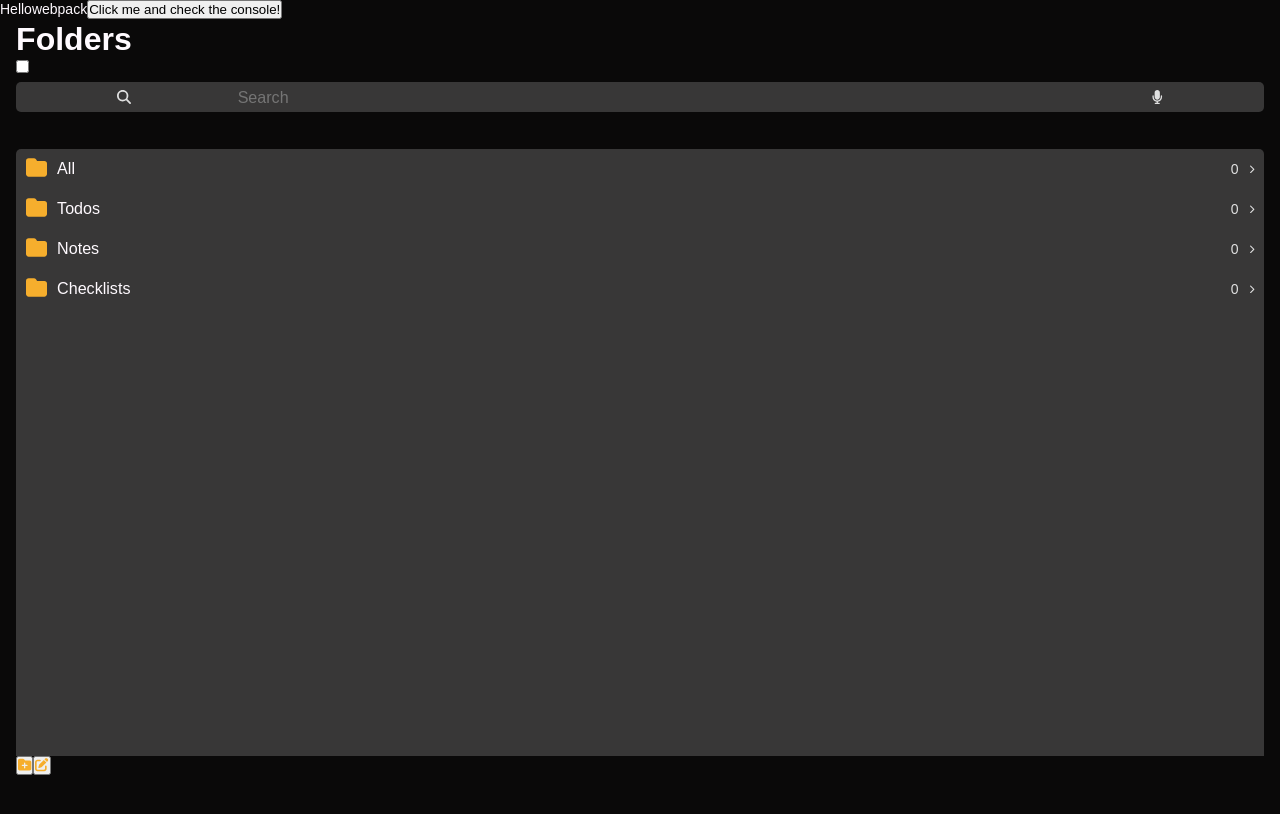
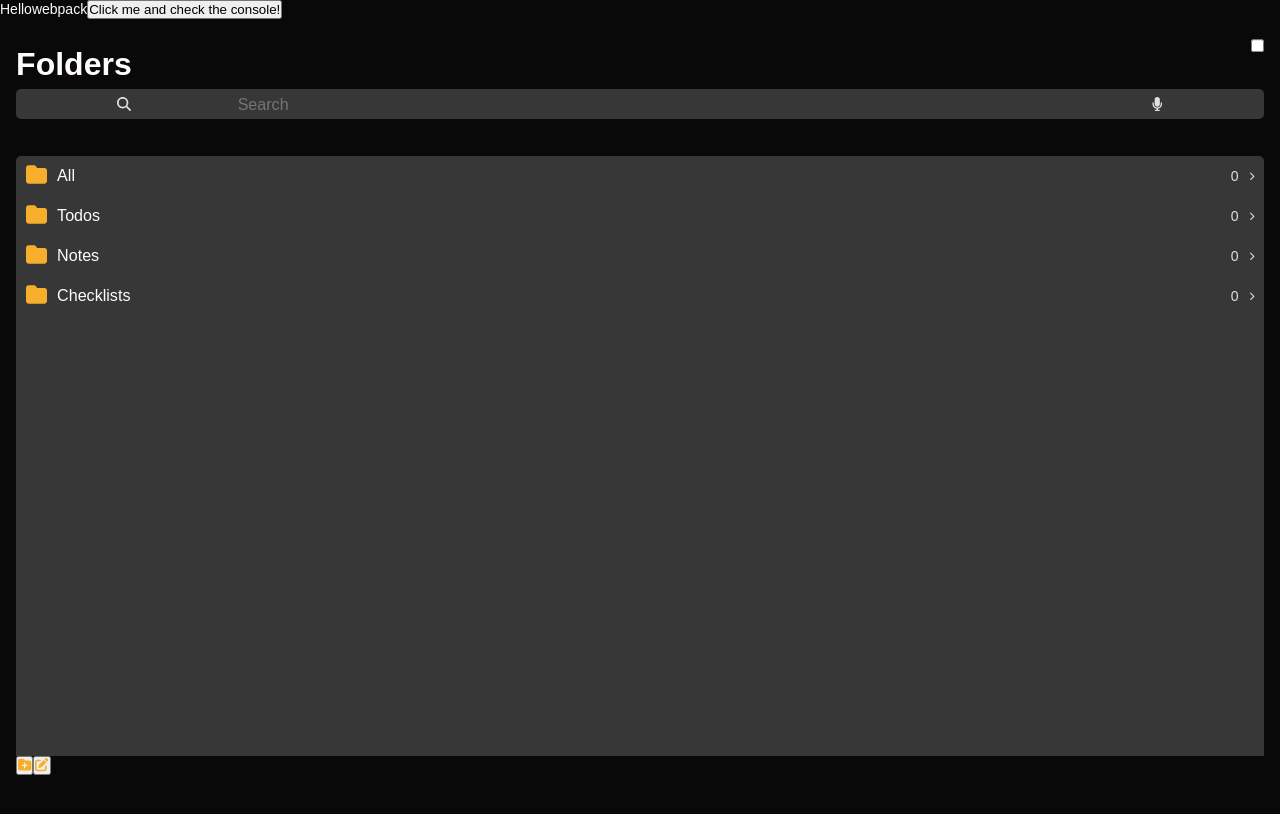
Before and after one commit to cjacqo/odin-todos, a website built with webpack: page dist/index.html in a window 1280 px wide. Built offline with nearby package versions, Linux system fonts and the light colour scheme.

Commit message:
Small changes

```diff
--- a/src/styles.css
+++ b/src/styles.css
@@ -12,6 +12,7 @@
     --x-small: 0.382rem;
     --xx-small: 0.236rem;
     --page-margin: 0 1.15rem;
+    --medium-height: 5rem;
     --small-height: 4.5rem;
     --small-border-radius: 5px;
     /* COLORS */
@@ -106,14 +107,33 @@ main,
 footer {
     margin: var(--page-margin);
     overflow: hidden;
+    position: relative;
+}
+
+#editCheckBox {
+    position: absolute;
+    right: 0;
+    top: 40%;
+    transform: translate(-0, -60%);
 }
 
 header,
 footer {
     left: 0;
     right: 0;
+    z-index: 2;
+}
+
+header {
+    display: flex;
+    flex-direction: column;
+    justify-content: flex-end;
+    align-items: flex-start;
+    min-height: var(--medium-height);
+}
+
+footer {
     min-height: var(--small-height);
-    z-index: 2;
 }
 
 /* @@TEST */
@@ -124,7 +144,7 @@ h4, h6 {
 
 .main-title {
     font-size: 32px;
-    font-weight: 800;
+    font-weight: 600;
 }
 .back-button {
     font-size: 16px;
```
